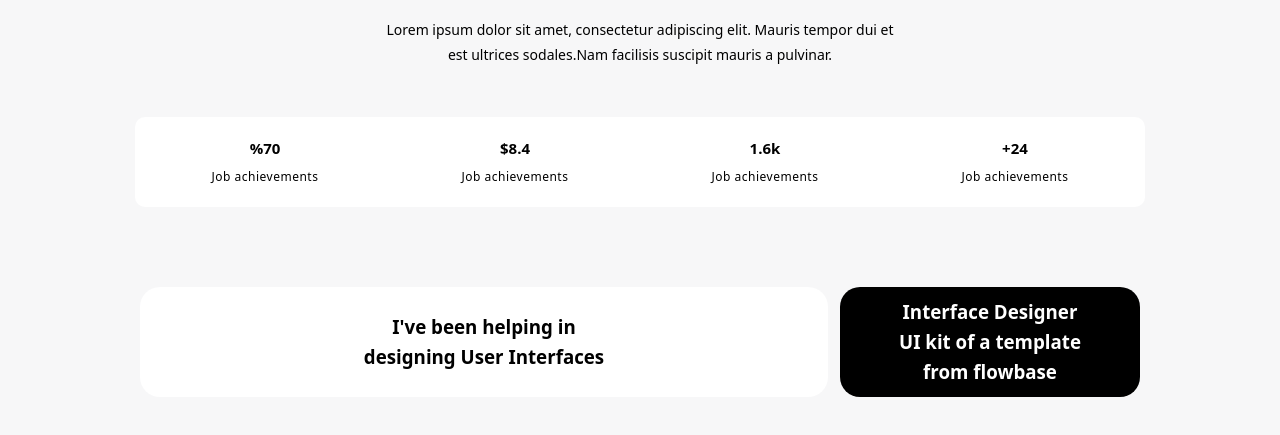
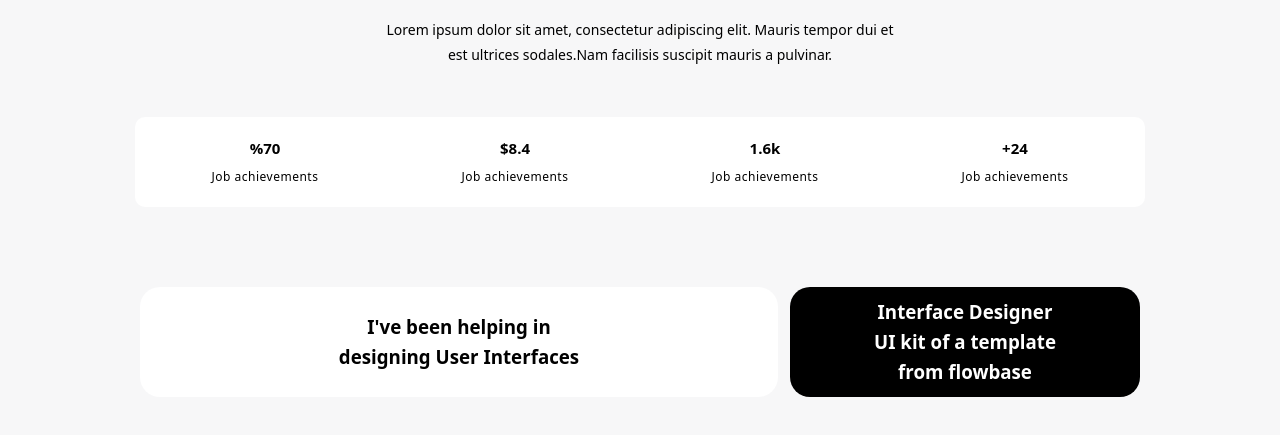
Before and after one commit to kwawbaidoo/flowbase_template, a plain HTML site: page index.html in a window 1280 px wide. Shown: the part 267-702 px from the top of the page. Drawn offline with Linux system fonts and the light colour scheme.

Commit message:
changed size of bottom cards

```diff
--- a/style.css
+++ b/style.css
@@ -162,7 +162,7 @@ body {
 }
 .bg-whites {
     background-color: white;
-    width: 70%;
+    width: 75%;
     height: 110px;
     display: flex;
     align-items: center;
@@ -175,7 +175,7 @@ body {
 .bg-blacks {
     color: white;
     background-color: black;
-    width: 30%;
+    width: 35%;
     height: 110px;
     display: flex;
     flex-direction: column;
```
